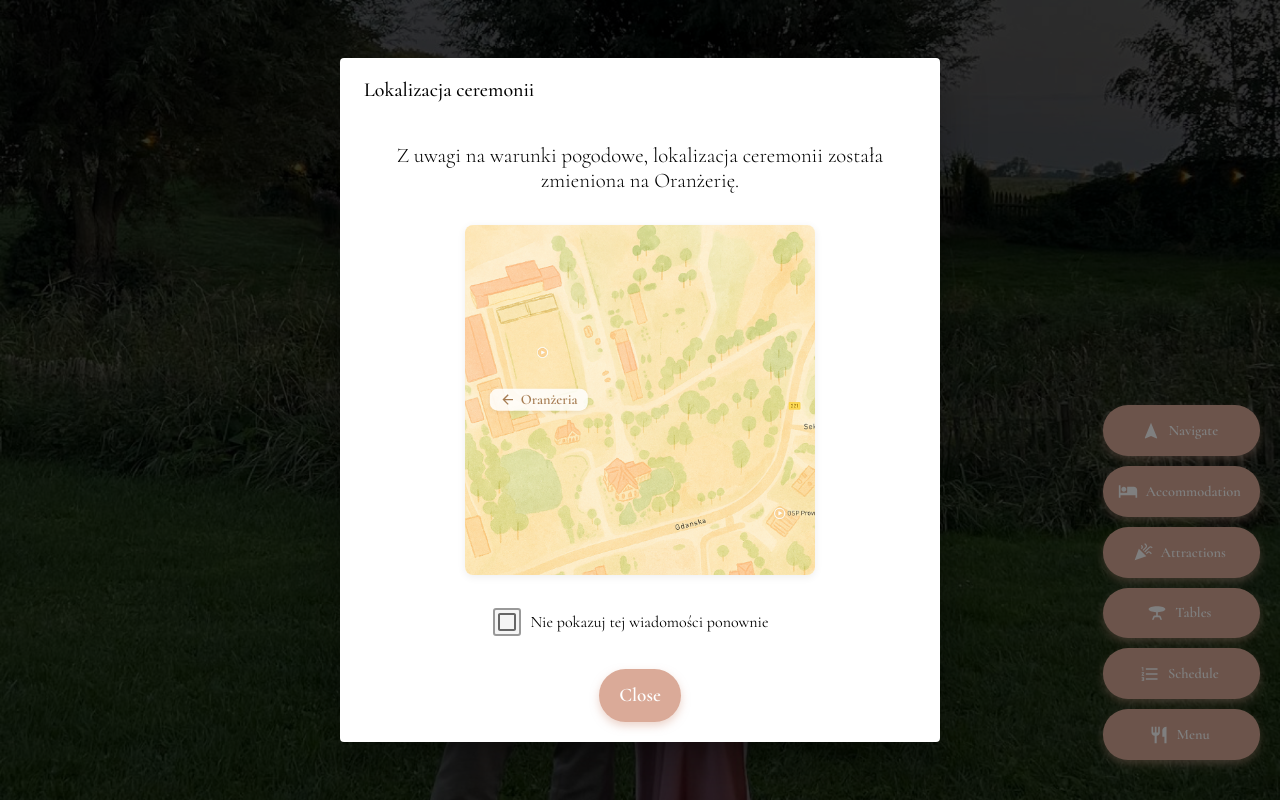
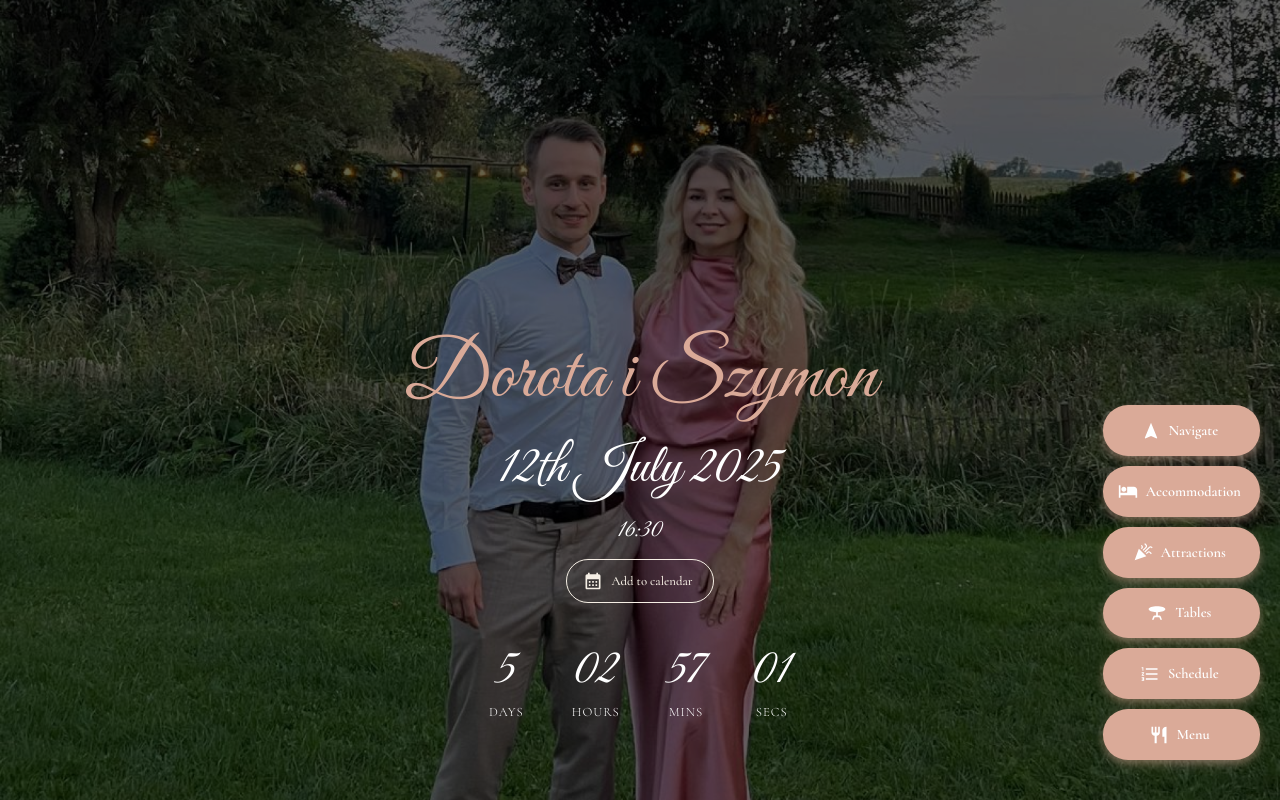
Before and after one commit to Milszym/wedding-web, a React (Create React App) app: page / in a window 1280 px wide. Shown: the top 800 px of the page. Built offline with nearby package versions, Linux system fonts and the light colour scheme.

Commit message:
Hide change of location

```diff
--- a/src/ui/AppContent.tsx
+++ b/src/ui/AppContent.tsx
@@ -29,7 +29,7 @@ export const AppContent = () => {
     };
 
     return <>
-        <CeremonyLocationDialog open={showDialog} onClose={handleCloseDialog} />
+        {/* <CeremonyLocationDialog open={showDialog} onClose={handleCloseDialog} /> */}
         {/* <Navigation /> */}
         <Title/>
         <Location/>
```
